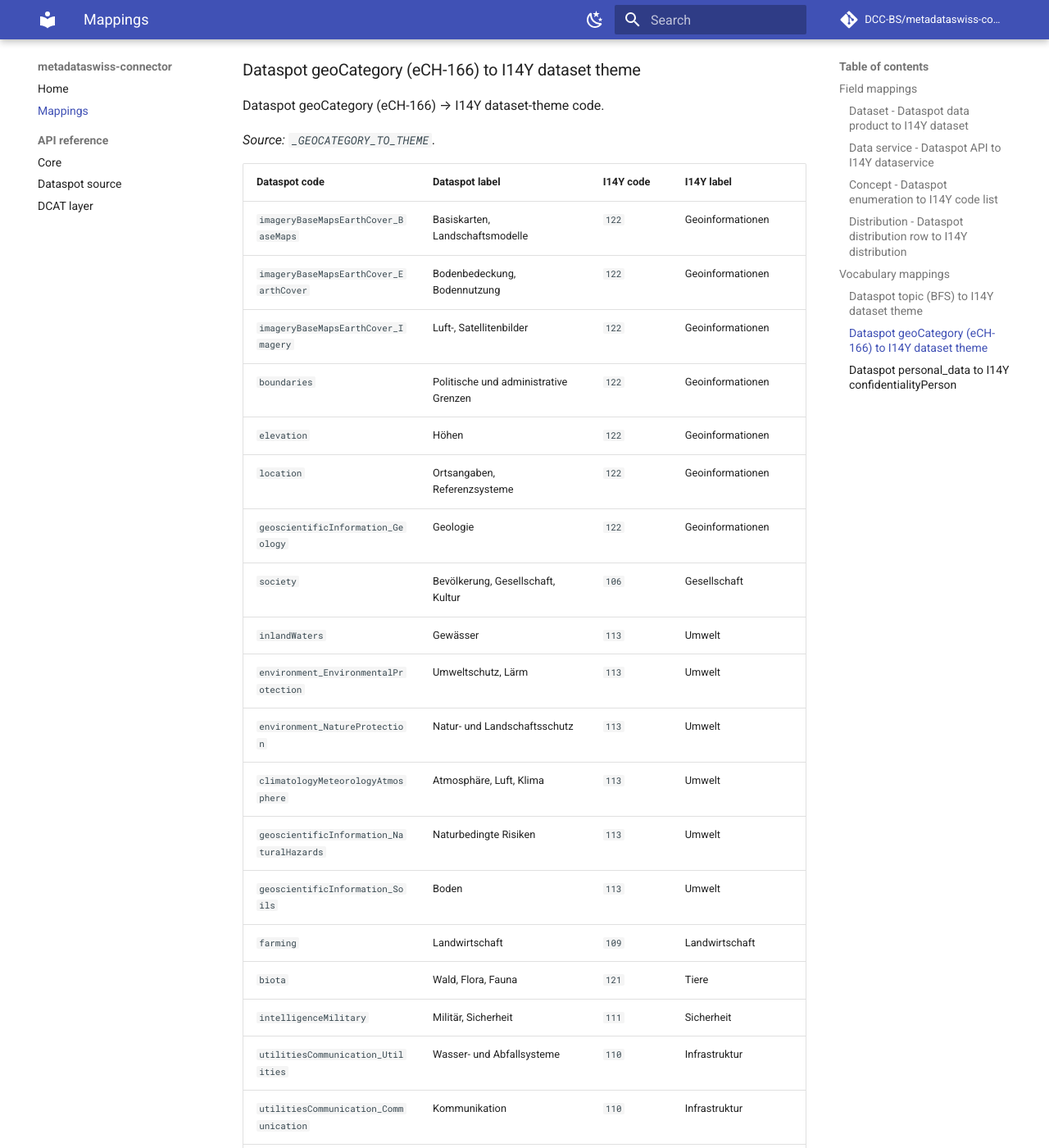
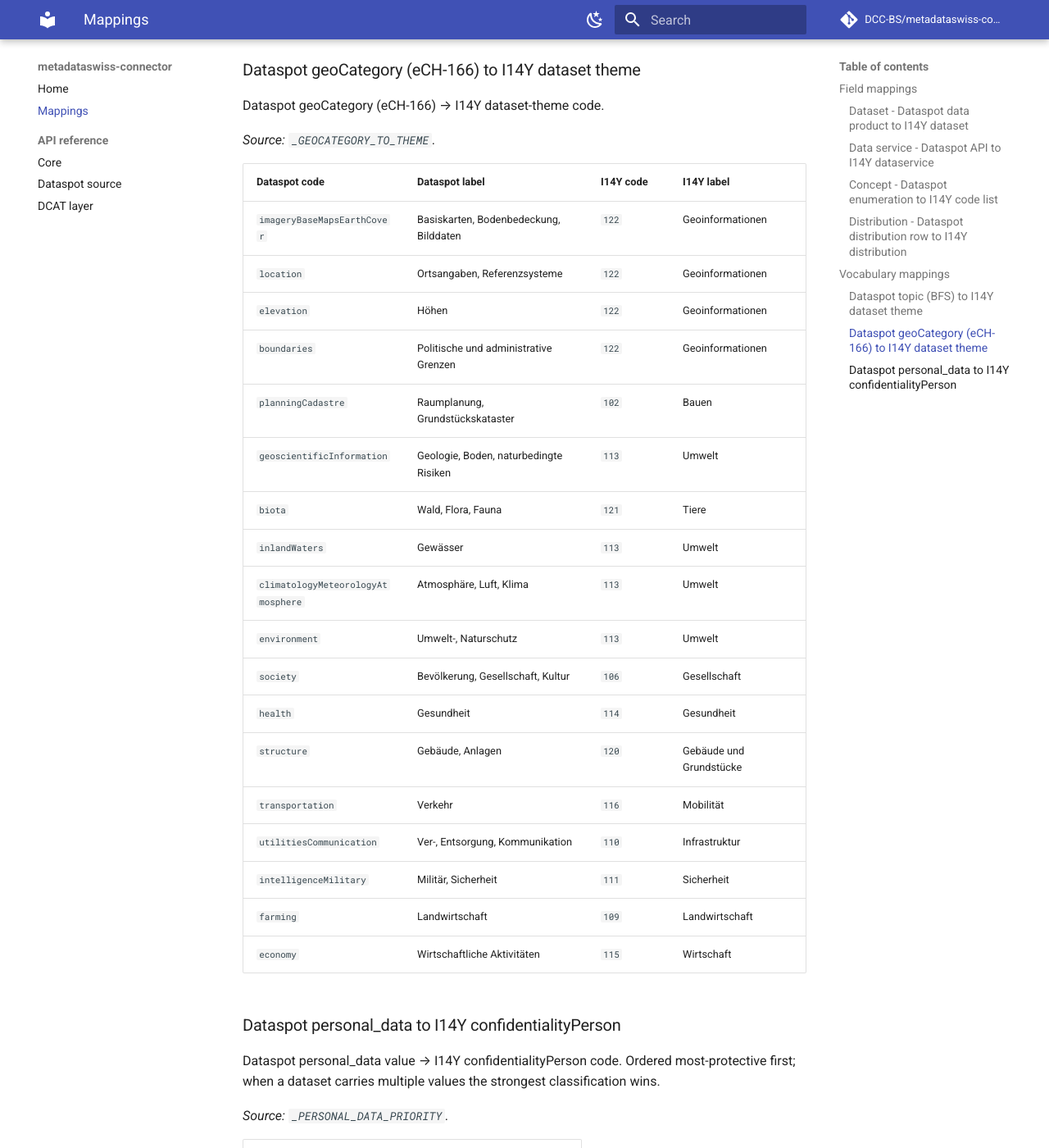
Before and after one commit to DCC-BS/metadataswiss-connector, an MkDocs documentation site: the page built from docs/mappings.md, in a window 1280 px wide and 1400 px high, scrolled down 5939 px. Shown: the whole window at 82% size. Built offline with MkDocs 1.6.1 and Material for MkDocs 9.7.7, drawn with Linux system fonts in a browser that asks for light colours; comment, search, counter and statistics services are not loaded; some of the changed text lies outside the part shown.

Commit message:
Update geo mappings markdown

```diff
--- a/docs/mappings.md
+++ b/docs/mappings.md
@@ -156,32 +156,24 @@ _Source: `_GEOCATEGORY_TO_THEME`._
 
 | Dataspot code | Dataspot label | I14Y code | I14Y label |
 | --- | --- | --- | --- |
-| `imageryBaseMapsEarthCover_BaseMaps` | Basiskarten, Landschaftsmodelle | `122` | Geoinformationen |
-| `imageryBaseMapsEarthCover_EarthCover` | Bodenbedeckung, Bodennutzung | `122` | Geoinformationen |
-| `imageryBaseMapsEarthCover_Imagery` | Luft-, Satellitenbilder | `122` | Geoinformationen |
+| `imageryBaseMapsEarthCover` | Basiskarten, Bodenbedeckung, Bilddaten | `122` | Geoinformationen |
+| `location` | Ortsangaben, Referenzsysteme | `122` | Geoinformationen |
+| `elevation` | Höhen | `122` | Geoinformationen |
 | `boundaries` | Politische und administrative Grenzen | `122` | Geoinformationen |
-| `elevation` | Höhen | `122` | Geoinformationen |
-| `location` | Ortsangaben, Referenzsysteme | `122` | Geoinformationen |
-| `geoscientificInformation_Geology` | Geologie | `122` | Geoinformationen |
+| `planningCadastre` | Raumplanung, Grundstückskataster | `102` | Bauen |
+| `geoscientificInformation` | Geologie, Boden, naturbedingte Risiken | `113` | Umwelt |
+| `biota` | Wald, Flora, Fauna | `121` | Tiere |
+| `inlandWaters` | Gewässer | `113` | Umwelt |
+| `climatologyMeteorologyAtmosphere` | Atmosphäre, Luft, Klima | `113` | Umwelt |
+| `environment` | Umwelt-, Naturschutz | `113` | Umwelt |
 | `society` | Bevölkerung, Gesellschaft, Kultur | `106` | Gesellschaft |
-| `inlandWaters` | Gewässer | `113` | Umwelt |
-| `environment_EnvironmentalProtection` | Umweltschutz, Lärm | `113` | Umwelt |
-| `environment_NatureProtection` | Natur- und Landschaftsschutz | `113` | Umwelt |
-| `climatologyMeteorologyAtmosphere` | Atmosphäre, Luft, Klima | `113` | Umwelt |
-| `geoscientificInformation_NaturalHazards` | Naturbedingte Risiken | `113` | Umwelt |
-| `geoscientificInformation_Soils` | Boden | `113` | Umwelt |
+| `health` | Gesundheit | `114` | Gesundheit |
+| `structure` | Gebäude, Anlagen | `120` | Gebäude und Grundstücke |
+| `transportation` | Verkehr | `116` | Mobilität |
+| `utilitiesCommunication` | Ver-, Entsorgung, Kommunikation | `110` | Infrastruktur |
+| `intelligenceMilitary` | Militär, Sicherheit | `111` | Sicherheit |
 | `farming` | Landwirtschaft | `109` | Landwirtschaft |
-| `biota` | Wald, Flora, Fauna | `121` | Tiere |
-| `intelligenceMilitary` | Militär, Sicherheit | `111` | Sicherheit |
-| `utilitiesCommunication_Utilities` | Wasser- und Abfallsysteme | `110` | Infrastruktur |
-| `utilitiesCommunication_Communication` | Kommunikation | `110` | Infrastruktur |
-| `utilitiesCommunication_Energy` | Energie | `124` | Energie |
-| `health` | Gesundheit | `114` | Gesundheit |
 | `economy` | Wirtschaftliche Aktivitäten | `115` | Wirtschaft |
-| `structure` | Gebäude, Anlagen | `120` | Gebäude und Grundstücke |
-| `planningCadastre_Cadastre` | Grundstückskataster | `120` | Gebäude und Grundstücke |
-| `planningCadastre_Planning` | Raumplanung, Raumentwicklung | `102` | Bauen |
-| `transportation` | Verkehr | `116` | Mobilität |
 
 ### Dataspot personal_data to I14Y confidentialityPerson
 
```
